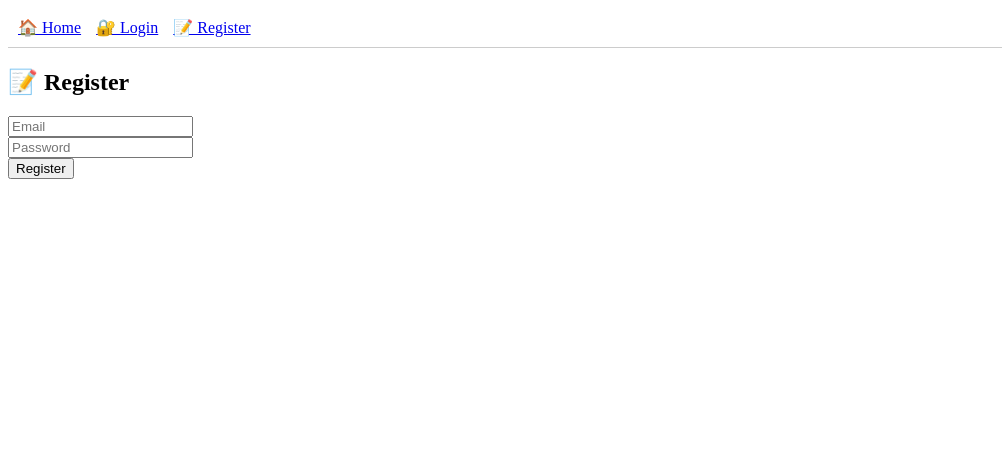
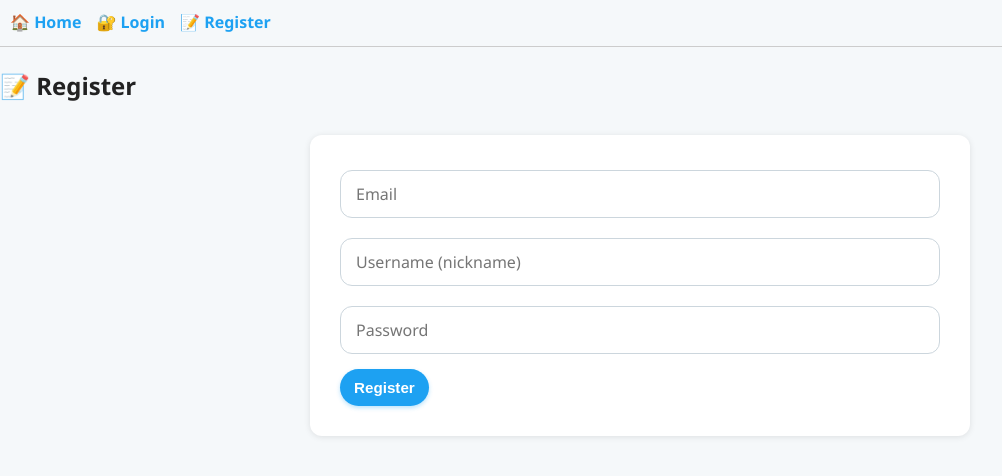
Before and after one commit to Kanishkpdy/Storycraft, a React (Create React App) app in the folder frontend/storycraft/: page /register in a window 1280 px wide. Shown: the top 476 px of the page, without its empty margins (0-1002 px from the left). Built offline with nearby package versions, Linux system fonts and the light colour scheme.

Commit message:
Redesigned

```diff
--- a/frontend/storycraft/public/index.html
+++ b/frontend/storycraft/public/index.html
@@ -24,7 +24,7 @@
       work correctly both with client-side routing and a non-root public URL.
       Learn how to configure a non-root public URL by running `npm run build`.
     -->
-    <title>React App</title>
+    <title>StoryCraft</title>
   </head>
   <body>
     <noscript>You need to enable JavaScript to run this app.</noscript>
--- a/frontend/storycraft/src/App.js
+++ b/frontend/storycraft/src/App.js
@@ -9,7 +9,7 @@ import WriteStory from './pages/WriteStory';
 import ReadStory from './pages/ReadStory';
 import Header from './Header';
 import { getToken } from './auth';
-
+import './styles.css'
 function App() {
   return (
     <Router>
--- a/frontend/storycraft/src/pages/Dashboard.js
+++ b/frontend/storycraft/src/pages/Dashboard.js
@@ -1,7 +1,7 @@
 // pages/Dashboard.js
 import React, { useEffect, useState } from 'react';
 import API from '../services/api';
-import { getToken } from '../auth';
+import { getToken ,getUser} from '../auth';
 import { useNavigate } from 'react-router-dom';
 
 function Dashboard() {
@@ -47,10 +47,12 @@ function Dashboard() {
       alert('Failed to publish');
     }
   };
-
+  const user = getUser();
+  const usernickname = user?.usernickname;
+  console.log(user);
   return (
     <div>
-      <h2>📂 Your Stories</h2>
+      <h2>Hey {usernickname || 'there'} 👋, here are your stories!</h2>
       <button onClick={() => navigate('/write')}>➕ Write New Story</button>
       {stories.length === 0 && <p>No stories yet.</p>}
       {stories.map((story) => (
--- a/frontend/storycraft/src/pages/Login.js
+++ b/frontend/storycraft/src/pages/Login.js
@@ -19,7 +19,8 @@ function Login() {
       const user = {
         id: res.data.id,
         username: res.data.username,
-      };
+        usernickname: res.data.usernickname, // ✅ include nickname
+    };
 
       saveAuth(res.data.token, user);
       navigate('/dashboard');
--- a/frontend/storycraft/src/pages/ReadStory.js
+++ b/frontend/storycraft/src/pages/ReadStory.js
@@ -24,7 +24,11 @@ function ReadStory() {
   return (
     <div>
       <h1>{story.title}</h1>
-      <p>{story.content}</p>
+      <pre>{story.content}</pre>
+      <small>
+           ✍️ By <strong>{story.usernickname || 'Anonymous'}</strong> on{' '}
+          {new Date(story.created_at).toLocaleDateString()}
+      </small>
     </div>
   );
 }
--- a/frontend/storycraft/src/pages/Register.js
+++ b/frontend/storycraft/src/pages/Register.js
@@ -1,18 +1,30 @@
 import React, { useState } from 'react';
 import API from '../services/api';
+import { saveAuth } from '../auth';
 import { useNavigate } from 'react-router-dom';
 
 function Register() {
   const [email, setEmail] = useState('');
+  const [usernickname, setUsernickname] = useState('');
   const [password, setPassword] = useState('');
   const navigate = useNavigate();
 
   const handleRegister = async (e) => {
     e.preventDefault();
     try {
-      // Send 'username' instead of 'email' to match backend
-      await API.post('/register', { username: email, password });
-      navigate('/login');
+      const res=await API.post('/register', {
+        username: email,
+        usernickname,
+        password
+      });
+      const user = {
+        id: res.data.id,
+        username: res.data.username,
+        usernickname: res.data.usernickname
+      };
+
+      saveAuth(res.data.token, user);
+      navigate('/dashboard');
     } catch (err) {
       console.error('Registration error:', err.response?.data || err.message);
       alert(err.response?.data?.message || 'Registration failed');
@@ -32,6 +44,14 @@ function Register() {
         />
         <br />
         <input
+          type="text"
+          placeholder="Username (nickname)"
+          value={usernickname}
+          required
+          onChange={e => setUsernickname(e.target.value)}
+        />
+        <br />
+        <input
           type="password"
           placeholder="Password"
           value={password}
--- a/frontend/storycraft/src/styles.css
+++ b/frontend/storycraft/src/styles.css
@@ -1,133 +1,171 @@
-/* Reset & Base */
-* {
-  box-sizing: border-box;
+/* Global Styles */
+body {
+    font-family: 'Segoe UI', Tahoma, Geneva, Verdana, sans-serif;
+    background-color: #f5f8fa;
+    color: #121212;
+    margin: 0;
+    padding: 0;
+    line-height: 1.6;
 }
 
-body {
-  margin: 0;
-  font-family: 'Segoe UI', Tahoma, Geneva, Verdana, sans-serif;
-  background-color: #f5f8fa;
-  color: #14171a;
+h1, h2, h3 {
+    color: #222;
+    font-weight: 600;
 }
 
-/* Containers */
-.container {
-  max-width: 600px;
-  margin: 0 auto;
-  padding: 20px;
+a {
+    text-decoration: none;
+    color: #1DA1F2;
+    transition: color 0.2s ease-in-out;
 }
 
-/* Header */
-.header {
-  font-size: 24px;
-  font-weight: bold;
-  padding: 20px;
-  background-color: #ffffff;
-  border-bottom: 1px solid #e1e8ed;
-  text-align: center;
+a:hover {
+    color: #0d8ddb;
+    text-decoration: underline;
 }
 
-/* Navbar */
-.navbar {
-  display: flex;
-  justify-content: space-between;
-  padding: 12px 20px;
-  background-color: #ffffff;
-  border-bottom: 1px solid #e1e8ed;
-}
-
-.navbar a {
-  color: #1da1f2;
-  text-decoration: none;
-  font-weight: bold;
-  padding: 8px 12px;
-  border-radius: 999px;
-  transition: background-color 0.2s;
-}
-
-.navbar a:hover {
-  background-color: #e8f5fd;
-}
-
-/* Story Cards */
-.story-card {
-  background-color: #ffffff;
-  border: 1px solid #e1e8ed;
-  border-radius: 12px;
-  padding: 16px;
-  margin-bottom: 20px;
-  box-shadow: 0 1px 3px rgba(0,0,0,0.05);
-  transition: background-color 0.2s;
-}
-
-.story-card:hover {
-  background-color: #f0f8ff;
-}
-
-.story-card h3 {
-  margin-top: 0;
-  margin-bottom: 8px;
-}
-
-.story-card p {
-  margin: 0;
-  color: #333;
-}
-
-/* Form Styles */
-.form {
-  background-color: #ffffff;
-  border: 1px solid #e1e8ed;
-  border-radius: 12px;
-  padding: 24px;
-  box-shadow: 0 1px 4px rgba(0,0,0,0.04);
-}
-
-input, textarea {
-  width: 100%;
-  padding: 12px;
-  margin-top: 10px;
-  margin-bottom: 20px;
-  border: 1px solid #ccd6dd;
-  border-radius: 8px;
-  font-size: 16px;
-}
-
-input:focus, textarea:focus {
-  outline: none;
-  border-color: #1da1f2;
+/* Container wrapper for pages (optional, if you add div wrapper with class "container") */
+.container {
+    max-width: 900px;
+    margin: 20px auto;
+    padding: 0 15px;
 }
 
 /* Buttons */
 button {
-  background-color: #1da1f2;
-  color: white;
-  border: none;
-  padding: 10px 20px;
-  border-radius: 999px;
-  font-weight: bold;
-  font-size: 16px;
-  cursor: pointer;
-  transition: background-color 0.2s;
+    background-color: #1DA1F2;
+    border: none;
+    color: white;
+    padding: 10px 14px;
+    border-radius: 9999px;
+    font-weight: 600;
+    cursor: pointer;
+    transition: background-color 0.3s ease;
+    margin: 5px 5px 5px 0;
+    font-size: 0.95rem;
+    box-shadow: 0 2px 4px rgba(29, 161, 242, 0.3);
 }
 
 button:hover {
-  background-color: #1991da;
+    background-color: #0d8ddb;
+    box-shadow: 0 4px 8px rgba(13, 141, 219, 0.4);
 }
 
-/* Centered login/register container */
-.auth-wrapper {
-  max-width: 400px;
-  margin: 50px auto;
-  padding: 24px;
-  background-color: #ffffff;
-  border: 1px solid #e1e8ed;
-  border-radius: 16px;
-  box-shadow: 0 2px 8px rgba(0,0,0,0.05);
+button:focus {
+    outline: none;
+    box-shadow: 0 0 0 3px rgba(29, 161, 242, 0.5);
 }
 
-/* Auth headers */
-.auth-wrapper h2 {
-  text-align: center;
-  margin-bottom: 24px;
+/* Story cards */
+.story-card,
+div[style*="border: 1px solid"] {
+    background-color: white;
+    border-radius: 12px;
+    box-shadow: 0 1px 3px rgba(0,0,0,0.1);
+    margin: 15px 0;
+    padding: 20px 25px;
+    transition: box-shadow 0.3s ease, transform 0.2s ease;
 }
+
+.story-card:hover,
+div[style*="border: 1px solid"]:hover {
+    box-shadow: 0 8px 20px rgba(29, 161, 242, 0.2);
+    transform: translateY(-5px);
+}
+
+/* Story Title */
+h3 {
+    margin-top: 0;
+    font-size: 1.25rem;
+    color: #0f1419;
+}
+
+/* Story Preview text */
+.story-card p,pre,
+div[style*="border: 1px solid"] p {
+    color: #536471;
+    font-size: 0.95rem;
+    margin: 10px 0 15px 0;
+}
+
+/* Status text */
+.story-card p:nth-last-of-type(2),
+div[style*="border: 1px solid"] p:nth-last-of-type(2) {
+    font-weight: 600;
+    color: #555;
+}
+
+/* Inputs and Textareas */
+input[type="text"],
+input[type="email"],
+input[type="password"],
+textarea {
+    width: 100%;
+    border: 1.5px solid #ccd6dd;
+    border-radius: 12px;
+    padding: 12px 15px;
+    font-size: 1rem;
+    transition: border-color 0.2s ease-in-out, box-shadow 0.2s ease-in-out;
+    background-color: white;
+    color: #121212;
+    box-sizing: border-box;
+    font-family: inherit;
+    margin: 10px 0;
+}
+
+input[type="text"]:focus,
+input[type="email"]:focus,
+input[type="password"]:focus,
+textarea:focus {
+    outline: none;
+    border-color: #1DA1F2;
+    box-shadow: 0 0 5px rgba(29, 161, 242, 0.5);
+    background-color: #fff;
+}
+
+/* Form container */
+form {
+    background-color: white;
+    padding: 25px 30px;
+    border-radius: 12px;
+    box-shadow: 0 1px 6px rgba(0,0,0,0.1);
+    max-width: 600px;
+    margin: 30px auto;
+}
+
+/* Form title */
+form h2 {
+    margin-top: 0;
+    margin-bottom: 15px;
+    color: #0f1419;
+    font-weight: 700;
+}
+
+/* Link styling inside story previews */
+a {
+    font-weight: 600;
+}
+
+/* Loading text style */
+p.loading {
+    text-align: center;
+    color: #7a7a7a;
+    font-style: italic;
+}
+
+/* Responsive adjustments */
+@media (max-width: 640px) {
+    button {
+        width: 100%;
+        margin-bottom: 10px;
+    }
+    form {
+        margin: 20px 10px;
+        padding: 20px;
+    }
+    .story-card,
+    div[style*="border: 1px solid"] {
+        padding: 15px 20px;
+        margin: 10px 0;
+    }
+}
```
